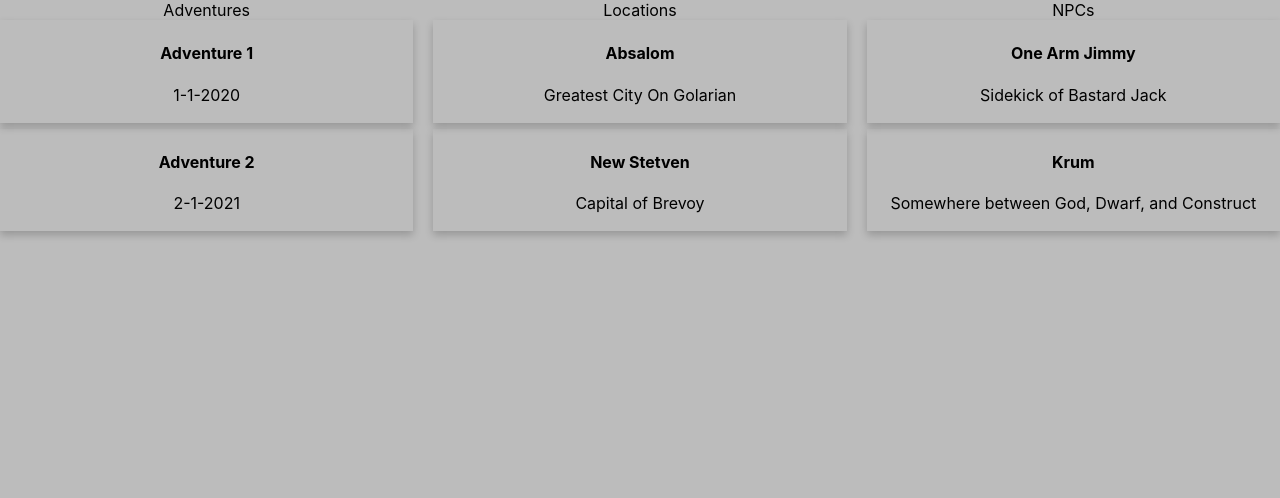
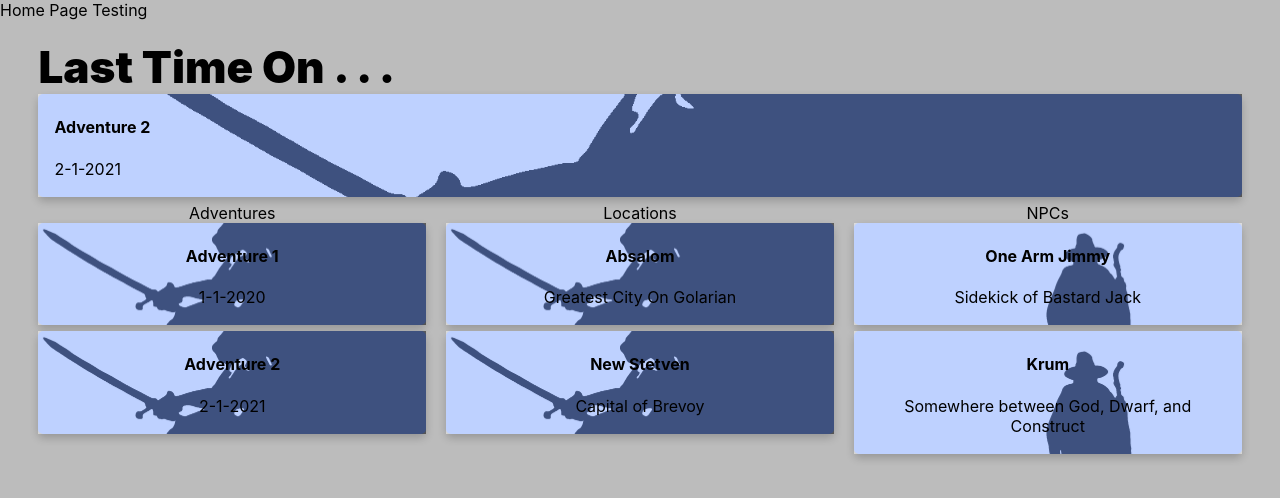
Before and after one commit to JosieBigler/continuity-tracker, a React (Create React App) app: page / in a window 1280 px wide. Shown: the top 498 px of the page. Built offline with nearby package versions, Linux system fonts and the light colour scheme.

Commit message:
Added images plus style changes

```diff
--- a/src/Components/Card.tsx
+++ b/src/Components/Card.tsx
@@ -5,14 +5,17 @@ interface CardProps {
   title: string;
   subtext: string;
   id: number;
+  image: string;
 }
 
 
 class Card extends Component<CardProps> {
   render() {
-    const { title, subtext: date, id   } = this.props;
+    const { title, subtext: date, id, image   } = this.props;
     return (
       <div className='card'>
+      <div className='img-container' style={{ backgroundImage: `url(${image})` }}></div>
+        {/* <div className='img-container' style={{ backgroundImage: `url("/images/adventure-placeholder.png")` }}></div> */}
         <div className='container'>
           <h4>{title}</h4>
           <p>{date}</p>
@@ -21,5 +24,5 @@ class Card extends Component<CardProps> {
     );
   }
 }
-
+// require('./logo.jpeg') ./images/adventure-placeholder.png
 export default Card;
--- a/src/Components/Home.tsx
+++ b/src/Components/Home.tsx
@@ -10,12 +10,14 @@ const adventures = [
     {
         title: "Adventure 1",
         subtext: "1-1-2020",
-        id: 1
+        id: 1,
+        image: "/images/adventure-placeholder.png"
     },
     {
         title: "Adventure 2",
         subtext: "2-1-2021",
-        id: 2
+        id: 2,
+        image: "/images/adventure-placeholder.png"
     },
 ]
 
@@ -23,12 +25,14 @@ const locations = [
   {
     title: "Absalom",
     subtext: "Greatest City On Golarian",
-    id: 1
+    id: 1,
+    image: "/images/adventure-placeholder.png"
 },
 {
     title: "New Stetven",
     subtext: "Capital of Brevoy",
-    id: 2
+    id: 2,
+    image: "/images/adventure-placeholder.png"
 },
 ]
 
@@ -36,12 +40,14 @@ const npcs = [
   {
     title: "One Arm Jimmy",
     subtext: "Sidekick of Bastard Jack",
-    id: 1
+    id: 1,
+    image: "/images/npc.png"
 },
 {
     title: "Krum",
     subtext: "Somewhere between God, Dwarf, and Construct",
-    id: 2
+    id: 2,
+    image: "/images/npc.png"
 },
 ]
 
@@ -50,7 +56,12 @@ class Home extends Component<HomeProps> {
     const { title, subtitle   } = this.props;
     return (
       <>
-        <div style={{ display: "grid", gridTemplateColumns: "repeat(3, 1fr)", gridGap: 20 }}>
+      <section  style={{ width: "100%", textAlign: "left" }}>Home Page Testing</section>
+      <section  style={{  textAlign: "left", padding: "0 3%" }}>
+        <h1 style={{ fontSize: "2.75rem", fontWeight: "900", margin: "20px 0 0px 0" }}>Last Time On . . .</h1>
+        <Card key={(adventures[adventures.length - 1].id)} {...adventures[adventures.length - 1]}/>
+      </section>
+        <section style={{ display: "grid", gridTemplateColumns: "repeat(3, 1fr)", gridGap: 20, padding: "0 3%" }}>
             <div>
               <span>Adventures</span><br/>
               {adventures.map(el => <Card key={(el.id)} {...el}/>)}
@@ -63,7 +74,7 @@ class Home extends Component<HomeProps> {
               <span>NPCs</span><br/>
               {npcs.map(el => <Card key={(el.id)} {...el}/>)}
             </div>
-        </div>
+        </section>
       </>
     );
   }
--- a/src/Styles/Card.css
+++ b/src/Styles/Card.css
@@ -3,14 +3,30 @@
     box-shadow: 0 4px 8px 0 rgba(0,0,0,0.2);
     transition: 0.3s;
     margin-bottom: 6px;
+    border-radius: 5px;
+    background-color: #7ca3ff;
+    position: relative;
+    z-index: -1;
   }
 
   /* On mouse-over, add a deeper shadow */
   .card:hover {
     box-shadow: 0 8px 16px 0 rgba(0,0,0,0.2);
+    /* background-size: cover; */
   }
 
   /* Add some padding inside the card container */
   .container {
     padding: 2px 16px;
   }
+  .img-container {
+    width: 100%;
+    height: 100%;
+    position: absolute;
+    z-index: -1;
+
+    background-repeat: no-repeat;
+    background-size: cover;
+    background-position: center;
+    opacity: 0.5;
+  }
```
Also changed, not shown: public/images/adventure-placeholder.png (added), public/images/npc.png (added).
